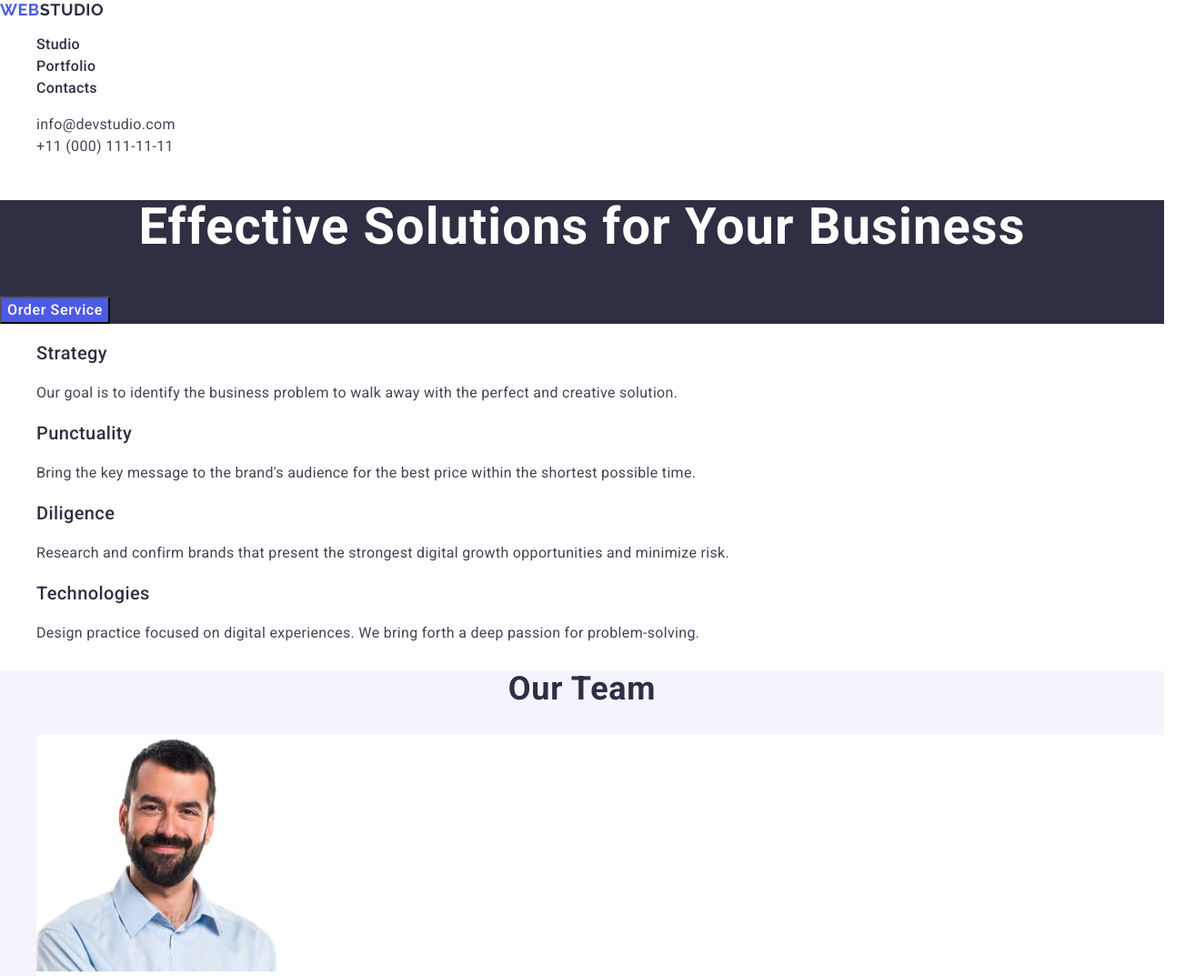
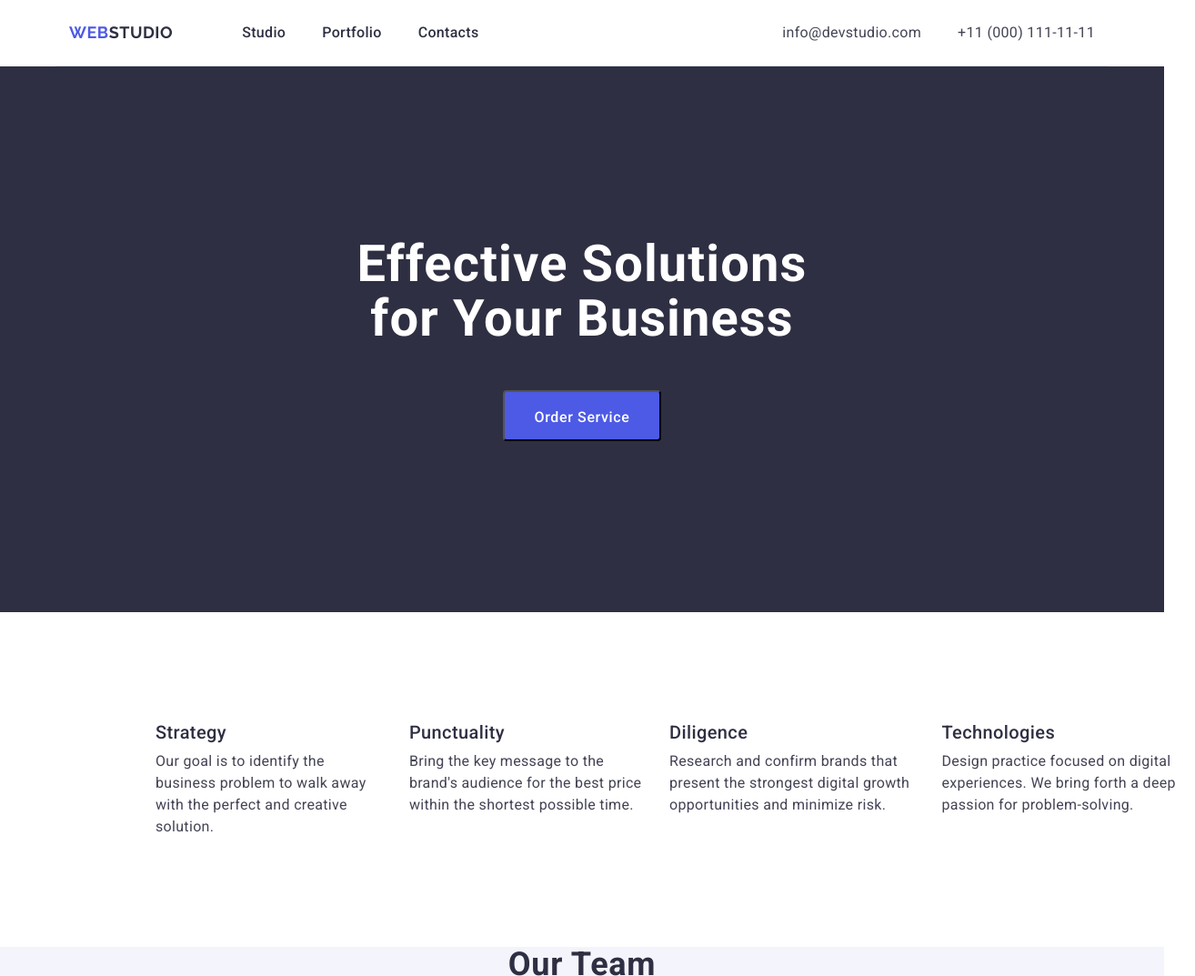
Before and after one commit to MaxBeliienko/goit-markup-hw-03, a plain HTML site: page index.html in a window 1280 px wide. Shown: the top 1073 px of the page at 91% size, 1314 px wide, since content can reach past the window. Drawn offline with nearby package versions, Linux system fonts and the light colour scheme.

Commit message:
Stop in sect-advantages

```diff
--- a/css/styles.css
+++ b/css/styles.css
@@ -1,3 +1,16 @@
+h1, h2, h3, h4, h5, h6, p {
+    margin-top: 0;
+    margin-bottom: 0;
+}
+
+ul,
+ol {
+    margin-top: 0;
+    margin-bottom: 0;
+    padding-left: 0;
+    list-style-type: none;
+}
+
 body {
     font-family: 'Roboto', sans-serif;
     background-color: #FFF;;
@@ -5,16 +18,37 @@ body {
 }
 a {
     text-decoration: none;
+    color: currentColor;
 }
-/*
-a:active, a:hover, a:focus {
-   color: #404BBF;
-} */
-ul {
-    list-style-type: none;
+
+button {
+    cursor: pointer;
+}
+
+img {
+    display: block;
+}
+
+.container {
+    width: 1158px;
+    margin: 0 auto;
+    padding: 0 15px;
 }
 
 /* Header */
+.header-container {
+    display: flex;
+    justify-content: space-between;
+    padding-top: 24px;
+    padding-bottom: 24px;
+    border-bottom: 1px solid #E7E9FC;
+}
+
+.header-container-nav {
+    display: flex;
+    align-items: center;
+}
+
 .logo {
     color: #4d5ae5;
     font-family: 'Raleway', sans-serif;
@@ -24,6 +58,7 @@ ul {
     line-height: 1.17;
     letter-spacing: 0.54px;
     text-transform: uppercase;
+    margin-right: 76px;
 }
 
 .logo-web {
@@ -34,6 +69,11 @@ ul {
 .logo-web:hover,
 .logo-web:focus {
     color: #404BBF;
+}
+
+.nav-list {
+    display: flex;
+    gap: 40px;
 }
 
 .header-link {
@@ -53,6 +93,11 @@ ul {
     font-style: normal;
 }
 
+.address-list {
+    display: flex;
+    gap: 40px;
+}
+
 .address-link {
     color: #434455;
     font-size: 16px;
@@ -66,18 +111,25 @@ ul {
 }
 
 /* sect1 */
+.hero {
+background-color: #2E2F42;
+    max-height: 600px;
+    padding: 188px 0;
+}
 
-.hero
- {
-    background-color: #2e2f42;
+.hero-container {
+max-width: 496px;
+    text-align: center;
+    padding: 0;
 }
 
 .hero-header {
-    text-align: center;
     color: #FFF;
     font-size: 56px;
     letter-spacing: 0.02em;
     line-height: 1.07;
+    margin-bottom: 48px;
+    max-width: 496px;
 }
 
 .hero-button {
@@ -87,20 +139,35 @@ ul {
     font-weight: 500;
     line-height: 1.5;
     letter-spacing: 0.04em;
-    cursor: pointer;
+    min-width: 169px;
+    padding: 16px 32px;
+    text-align: center;
+    height: 56px;
+    border-radius: 4px;
 }
 
 .hero-button:hover, .hero-button:focus, .hero-button:active {
     background-color: #404BBF;
 }
 
-/* Shadow
-.hero-button::shadow {
-    background-color: #2E2F42;
-}
-*/
 
 /* section2 */
+.sect-advantages {
+    padding: 120px 156px;
+}
+
+.sect-advantages-header {
+        position: absolute;
+        width: 1px;
+        height: 1px;
+        margin: -1px;
+        border: 0;
+        padding: 0;
+        white-space: nowrap;
+        clip-path: inset(100%);
+        clip: rect(0 0 0 0);
+        overflow: hidden;
+    }
 
 .sect-advantages-item-header {
     color:#2E2F42;
@@ -108,8 +175,13 @@ ul {
     font-weight: 500;
     line-height: 1.2;
     letter-spacing: 0.4px;
+    margin-bottom: 8px;
 }
 
+.sect-advantages-item {
+    display: flex;
+    gap: 24px;
+}
 .sect-advantages-item-text {
     color: #434455;
     font-size: 16px;
--- a/index.html
+++ b/index.html
@@ -18,7 +18,8 @@
   </head>
   <body>
     <header>
-      <nav>
+      <div class="container header-container">
+        <nav class="header-container-nav">
           <a class="logo" href="./index.html">
             Web<span class="logo-web">Studio</span>
           </a>
@@ -29,7 +30,7 @@
           </ul>
         </nav>
         <address class="address">
-        <ul>
+          <ul class="address-list">
             <li>
               <a class="address-link" href="mailto:info@devstudio.com"
                 >info@devstudio.com</a
@@ -42,23 +43,27 @@
             </li>
           </ul>
         </address>
+      </div>
     </header>
     <main>
       <!-- section1 -->
       <section class="hero">
+        <div class="container hero-container">
           <h1 class="hero-header">Effective Solutions for Your Business</h1>
           <button class="hero-button" type="button">Order Service</button>
+        </div>
       </section>
 
       <!-- section2 -->
-      <section>
-        <h2 hidden>Our advantages</h2>
-        <ul class="sect2-item">
+      <section class="sect-advantages">
+        <div class="container">
+          <h2 class="sect-advantages-header">Our advantages</h2>
+          <ul class="sect-advantages-item">
             <li>
               <h3 class="sect-advantages-item-header">Strategy</h3>
               <p class="sect-advantages-item-text">
-              Our goal is to identify the business problem to walk away with the
-              perfect and creative solution.
+                Our goal is to identify the business problem to walk away with
+                the perfect and creative solution.
               </p>
             </li>
             <li>
@@ -83,10 +88,12 @@
               </p>
             </li>
           </ul>
+        </div>
       </section>
 
       <!-- section3 -->
       <section class="sect-our-team">
+        <div class="container">
           <h2 class="sect-our-team-header">Our Team</h2>
           <ul>
             <li class="sect-our-team-item-list">
@@ -130,10 +137,12 @@
               <p class="sect-our-team-item-text">UI Designer</p>
             </li>
           </ul>
+        </div>
       </section>
 
       <!-- section4 -->
       <section>
+        <div class="container">
           <h2 class="sect-our-portfolio-header">Our Portfolio</h2>
           <ul class="sect4-item">
             <li>
@@ -183,7 +192,9 @@
                 width="360"
                 height="300"
               />
-            <h3 class="sect-our-portfolio-item-header">Screen Illustrations</h3>
+              <h3 class="sect-our-portfolio-item-header">
+                Screen Illustrations
+              </h3>
               <p class="sect-our-portfolio-item-text">Design</p>
             </li>
             <li>
@@ -197,17 +208,20 @@
               <p class="sect-our-portfolio-item-text">Marketing</p>
             </li>
           </ul>
+        </div>
       </section>
     </main>
 
     <footer class="footer">
+      <div class="container">
         <a class="logo" href="./index.html"
           >Web<span class="footer-logo-web">Studio</span></a
         >
         <p class="footer-text">
-        Increase the flow of customers and sales for your business with digital
-        marketing & growth solutions.
+          Increase the flow of customers and sales for your business with
+          digital marketing & growth solutions.
         </p>
+      </div>
     </footer>
   </body>
 </html>
```
Lines whose indentation alone changed are shown as unchanged.
